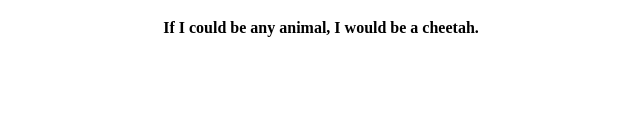
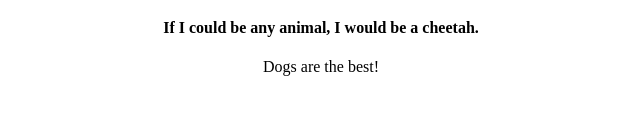
Before and after one commit to aursod/my-first-repo, a plain HTML site: page index.html in a window 1280 px wide. Shown: the part 290-404 px from the top of the page, without its empty margins (319-959 px from the left). Drawn offline with Linux system fonts and the light colour scheme.

Commit message:
Adding placeholder text

```diff
--- a/index.html
+++ b/index.html
@@ -16,5 +16,6 @@
             <h4>My favorite food is pizza.</h4>
             <h4>If I could be any animal, I would be a cheetah.</h4>
         </div>
+        <center><p>Dogs are the best!</p></center>
         </body>
         </html>
```
